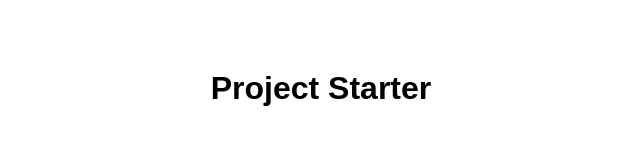
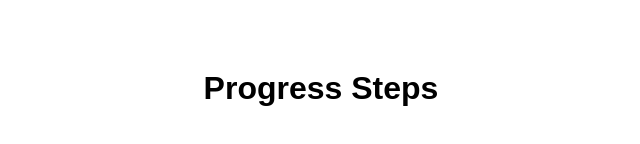
Before and after one commit to amarza/funprojects, a plain HTML site: page Progress Steps/index.html in a window 1280 px wide. Shown: the part 312-456 px from the top of the page, without its empty margins (319-959 px from the left). Drawn offline with Linux system fonts and the light colour scheme; files that its build step writes are made by us from their sources; a web font is replaced by a local one.

Commit message:
modified index.html

```diff
--- a/Progress Steps/index.html
+++ b/Progress Steps/index.html
@@ -7,11 +7,11 @@
     <meta name="viewport" content="width=device-width, initial-scale=1.0">
 
     <link rel="stylesheet" href="style.css">
-    <title>BoilerPlate</title>
+    <title>Progress Steps</title>
 </head>
 
 <body>
-    <h1>Project Starter</h1>
+    <h1>Progress Steps</h1>
     <script src="script.js"></script>
 </body>
 
```
